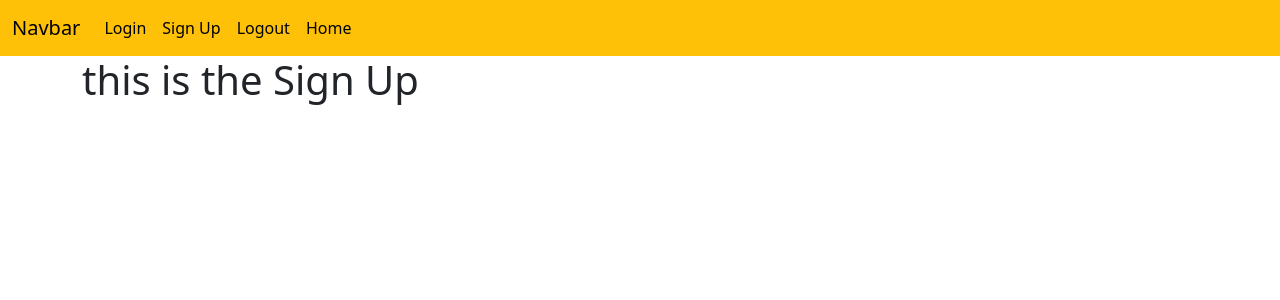
After one commit to 2314105/COM-4003, a Flask app: template Flask-Web-App-Tutorial/website/templates/sign_up.html in a window 1280 px wide. The commit adds this page. Shown: the top 300 px of the page. Run offline with Flask 3, Linux system fonts and the light colour scheme; the template is opened without the code that fills it, so the values that code supplies are empty.

Commit message:
jinja login

```diff
--- a/Flask-Web-App-Tutorial/website/auth.py
+++ b/Flask-Web-App-Tutorial/website/auth.py
@@ -1,10 +1,10 @@
-from flask import Blueprint
+from flask import Blueprint, render_template
 
 auth = Blueprint('auth', __name__)
 
 @auth.route('/login')
 def login():
-    return "<p>Login</p>"
+    return render_template("login.html", boolean=True)
 
 @auth.route('/logout')
 def logout():
@@ -12,4 +12,4 @@ def logout():
 
 @auth.route('/sign-up')
 def sign_up():
-    return "<p>Sign Up</p>"
+    return render_template("sign_up.html")
--- a/Flask-Web-App-Tutorial/website/templates/base.html
+++ b/Flask-Web-App-Tutorial/website/templates/base.html
@@ -13,7 +13,8 @@
   <body>
 
     <!--Navbar-->
-    <nav class="navbar navbar-expand-lg bg-body-dark">
+
+    <nav class="navbar navbar-expand-lg bg-warning">
       <div class="container-fluid">
         <a class="navbar-brand" href="#">Navbar</a>
         <button class="navbar-toggler" type="button" data-bs-toggle="collapse" data-bs-target="#navbarSupportedContent" aria-controls="navbarSupportedContent" aria-expanded="false" aria-label="Toggle navigation">
@@ -38,6 +39,11 @@
       </div>
     </nav>
 
+    <div class="container">
+      {% block content %}
+      {% endblock %}
+    </div>
+
     <!--Bootstrap Javascript-->
     <script
     src="https://cdn.jsdelivr.net/npm/bootstrap@5.3.2/dist/js/bootstrap.bundle.min.js"
--- a/Flask-Web-App-Tutorial/website/templates/home.html
+++ b/Flask-Web-App-Tutorial/website/templates/home.html
@@ -1 +1,3 @@
-{% extends "base.html" %} {% block title %}Changed{% endblock %}
+{% extends "base.html" %} {% block title %}Home{% endblock %}
+
+{% block content %} <h1>this is the home page</h1> {% endblock %}
--- /dev/null
+++ b/Flask-Web-App-Tutorial/website/templates/sign_up.html
@@ -0,0 +1,3 @@
+{% extends "base.html" %} {% block title %}Sign Up{% endblock %}
+
+{% block content %} <h1>this is the Sign Up</h1> {% endblock %}
```
Also changed, not shown: Flask-Web-App-Tutorial/website/templates/login.html (added, +7 -0 lines).
